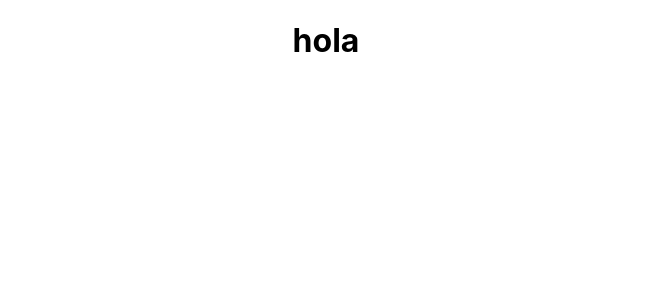
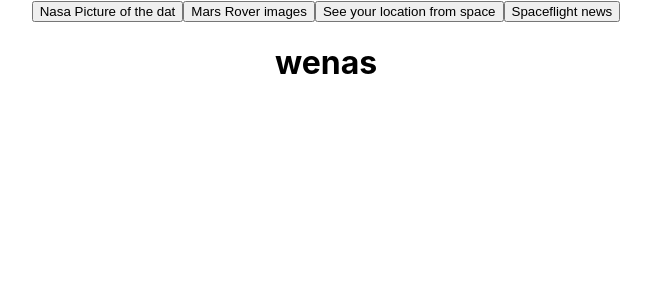
Before and after one commit to Orianamartina/Space, a React (Create React App) app in the folder space/: page / in a window 1280 px wide. Shown: the top 300 px of the page, without its empty margins (314-965 px from the left). Built offline with nearby package versions, Linux system fonts and the light colour scheme.

Commit message:
news component

```diff
--- a/space/src/App.js
+++ b/space/src/App.js
@@ -1,16 +1,16 @@
 import logo from './logo.svg';
 import './App.css';
-import { Routes, Route} from 'react-router-dom';
+import { Routes, Route, useLocation} from 'react-router-dom';
 import Landing from './components/landing/Landing';
 import NavBar from './components/navbar/NavBar';
 
 function App() {
+  const location = useLocation();
   return (
     <div className="App">
+       {(location.pathname !== "/" || location.pathname == "/") && <NavBar />}
       <Routes>
-        <Route path = "/app" element={<NavBar/>}/>
         <Route exact path= "/" element={<Landing/>}/>
-
 
 
         <Route path = "*">
--- a/space/src/components/landing/Landing.jsx
+++ b/space/src/components/landing/Landing.jsx
@@ -11,7 +11,7 @@ export default function Landing () {
     return (
 
         <div>
-            <h1>hola</h1>
+            <h1>wenas</h1>
         </div>
     )
 
--- a/space/src/components/navbar/NavBar.jsx
+++ b/space/src/components/navbar/NavBar.jsx
@@ -11,7 +11,6 @@ export default function NavBar () {
     return (
 
         <div>
-            <h1>hola</h1>
             <button>Nasa Picture of the dat</button>
             <button>Mars Rover images</button>
             <button>See your location from space </button>
```
Also changed, not shown: space/src/components/news/News.jsx (added, +12 -0 lines), space/src/components/news/newsCard.jsx (added).
